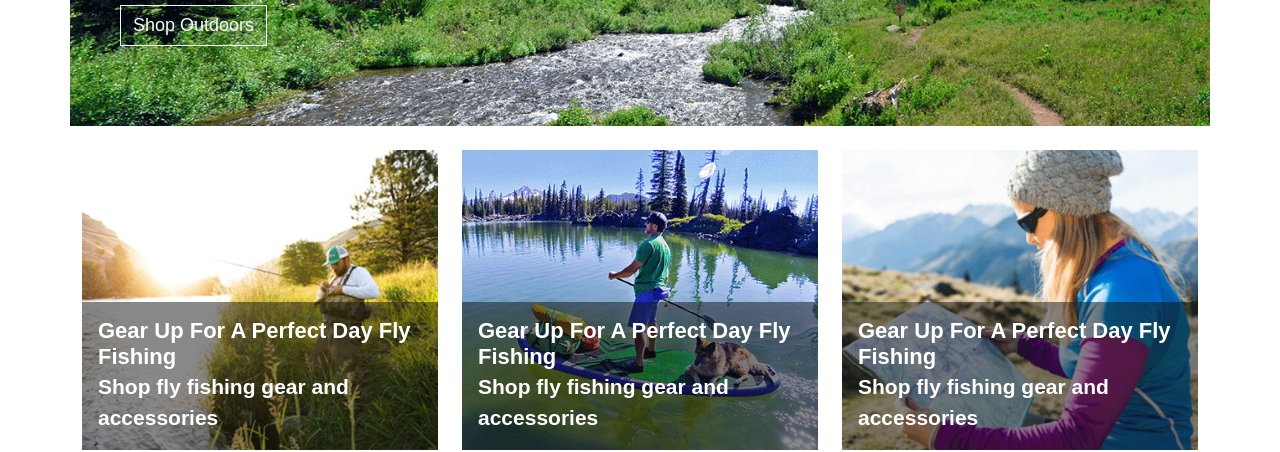
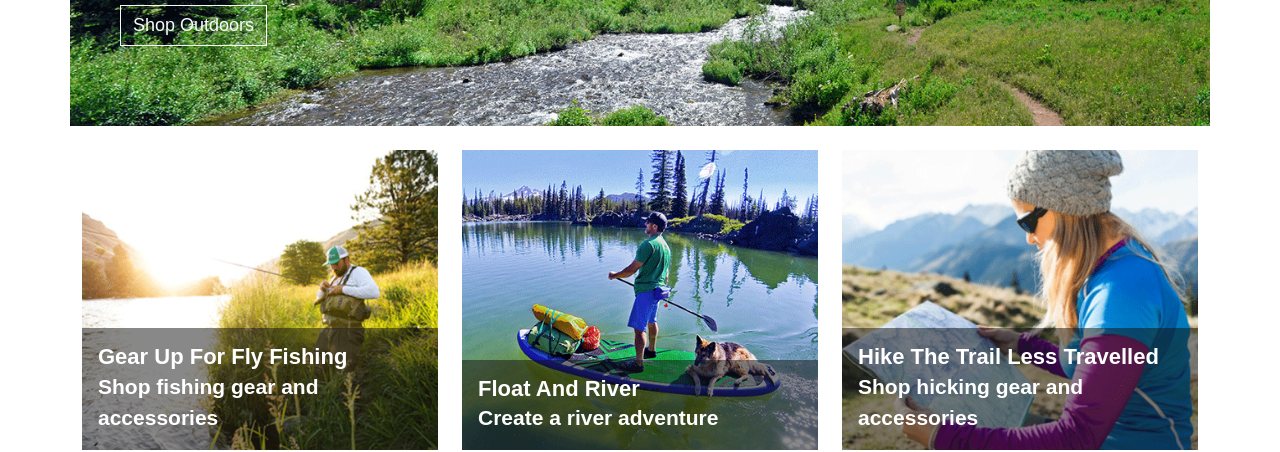
Before and after one commit to fahmida-roshid/Trail-and-River, a plain HTML site: page index.html in a window 1280 px wide. Shown: the part 361-813 px from the top of the page. Drawn offline with Linux system fonts and the light colour scheme; a web font is replaced by a local one.

Commit message:
fourth commit

```diff
--- a/css/styles.css
+++ b/css/styles.css
@@ -146,7 +146,7 @@ max-width: 100vw;
     font-family: "Khula", sans-serif;
     font-weight: 400;
     font-style: normal;
-    font-size: 14px;
+    font-size: 10px;
 }
 .card{
     border: none;
--- a/index.html
+++ b/index.html
@@ -181,8 +181,8 @@
             <div class="card text-bg-dark rounded-0" data-aos="fade-up" data-aos-duration="1000">
               <img src="images/template images/fishing.jpeg" class="card-img rounded-0" alt="...">
               <div class="card-img-overlay rounded-0">
-                <h5 class="card-title text-capitalize mb-0">gear up for a perfect day fly fishing</h5>
-                <p class="card-text">Shop fly fishing gear and accessories</p>
+                <h5 class="card-title text-capitalize mb-0">gear up for fly fishing</h5>
+                <p class="card-text">Shop fishing gear and accessories</p>
               </div>
             </div>
           </div>
@@ -191,8 +191,8 @@
             <div class="card text-bg-dark rounded-0" data-aos="fade-up" data-aos-duration="1500">
               <img src="images/template images/floating.jpeg" class="card-img rounded-0" alt="...">
               <div class="card-img-overlay rounded-0">
-                <h5 class="card-title text-capitalize mb-0">gear up for a perfect day fly fishing</h5>
-                <p class="card-text">Shop fly fishing gear and accessories</p>
+                <h5 class="card-title text-capitalize mb-0">float and river</h5>
+                <p class="card-text">Create a river adventure</p>
               </div>
             </div>
           </div>
@@ -201,8 +201,8 @@
             <div class="card text-bg-dark rounded-0" data-aos="fade-up" data-aos-duration="2000">
               <img src="images/template images/hiking.jpeg" class="card-img rounded-0" alt="...">
               <div class="card-img-overlay rounded-0">
-                <h5 class="card-title text-capitalize mb-0">gear up for a perfect day fly fishing</h5>
-                <p class="card-text">Shop fly fishing gear and accessories</p>
+                <h5 class="card-title text-capitalize mb-0">hike the trail less travelled</h5>
+                <p class="card-text">Shop hicking gear and accessories</p>
               </div>
             </div>
           </div>
```
